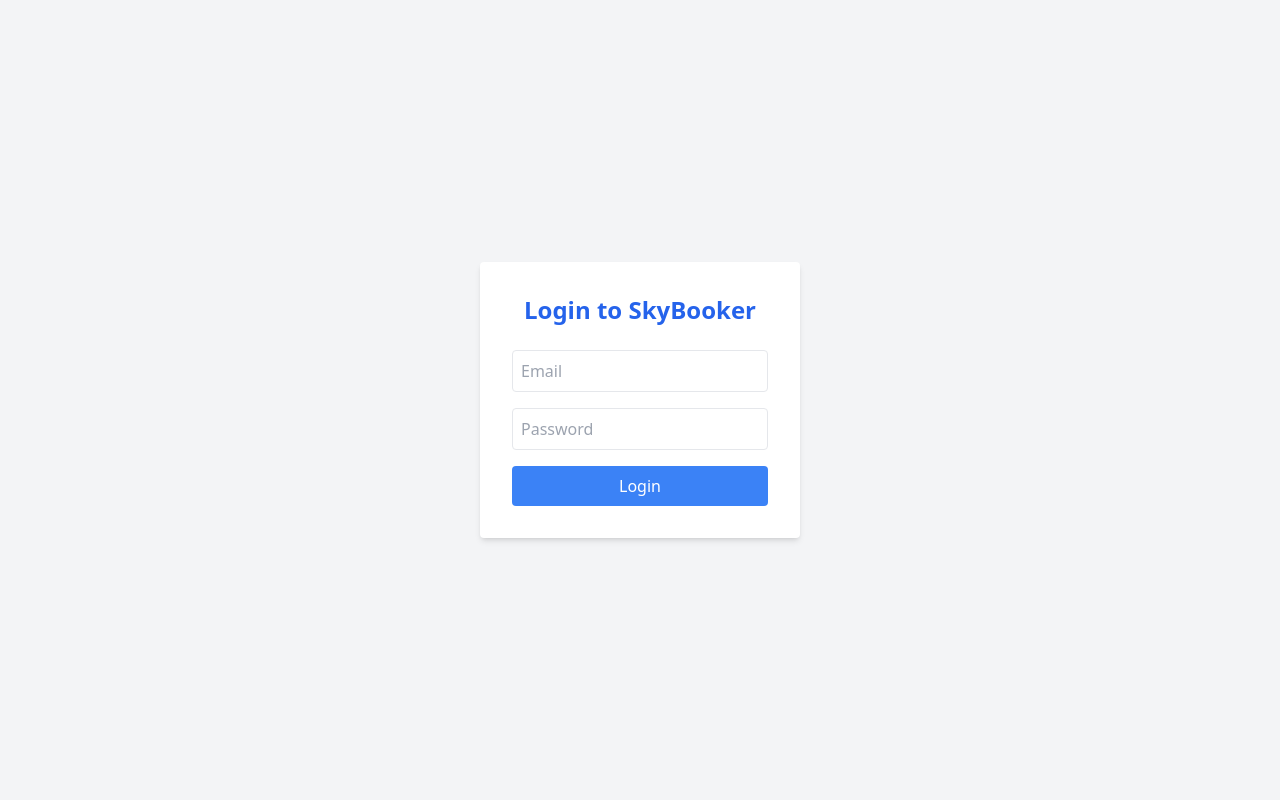
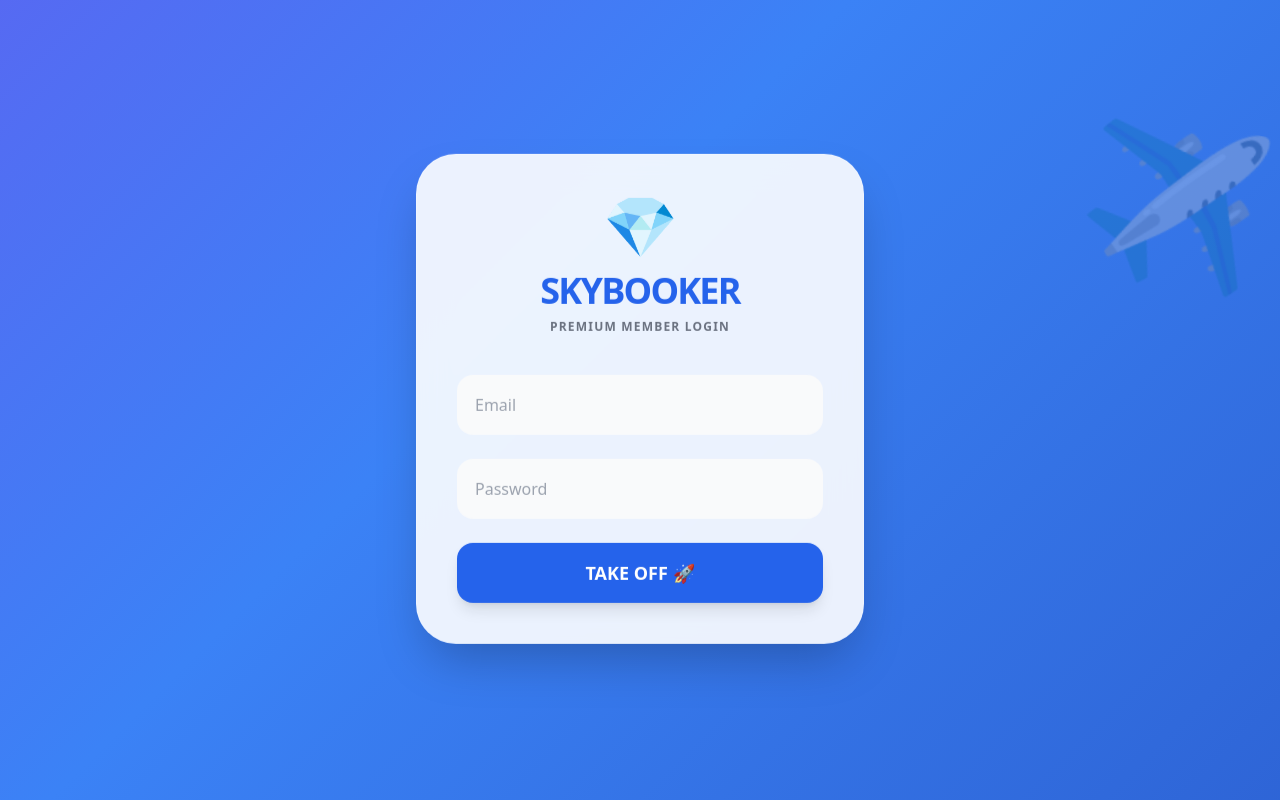
Before and after one commit to akrititrivedi18/skybooker-pro, a React (Create React App) app in the folder skybooker-project/frontend/: page / in a window 1280 px wide. Built offline with nearby package versions, Linux system fonts and the light colour scheme.

Commit message:
Update Login.js

```diff
--- a/skybooker-project/frontend/src/Login.js
+++ b/skybooker-project/frontend/src/Login.js
@@ -1,37 +1,63 @@
 import React, { useState } from 'react';
 import { useNavigate } from 'react-router-dom';
+import './App.css';
 
 function Login() {
   const [email, setEmail] = useState('');
-  const [pass, setPass] = useState('');
+  const [password, setPassword] = useState('');
   const navigate = useNavigate();
 
   const handleLogin = (e) => {
     e.preventDefault();
-    // Simple logic: agar email aur password khali nahi hain toh login kar do
-    if (email && pass) {
+    if (email === 'akriti@skybooker.com' && password === 'akriti123') {
       navigate('/search');
     } else {
-      alert("Please enter details");
+      alert('Galat credentials! Hint: akriti@skybooker.com / akriti123');
     }
   };
 
   return (
-    <div className="flex flex-col items-center justify-center h-screen bg-gray-100">
-      <form className="bg-white p-8 rounded shadow-md w-80" onSubmit={handleLogin}>
-        <h2 className="text-2xl font-bold mb-6 text-center text-blue-600">Login to SkyBooker</h2>
+    <div className="min-h-screen flex items-center justify-center animate-gradient px-4 relative overflow-hidden">
+
+      {/* ✈️ YE RAHA BACKGROUND ME UDTA HUA PLANE */}
+      <div className="plane-bg text-white opacity-20" style={{ top: '20%' }}>
+        ✈️
+      </div>
+
+      {/* Login Card */}
+      <div className="bg-white/90 backdrop-blur-lg p-10 rounded-[2.5rem] shadow-2xl w-full max-w-md animate-float relative z-10 border border-white/20">
+
+        <div className="text-center mb-10">
+          <div className="text-6xl mb-4">💎</div>
+          <h1 className="text-4xl font-black text-blue-600 tracking-tighter">SKYBOOKER</h1>
+          <p className="text-gray-500 font-bold text-xs uppercase tracking-widest mt-2">Premium Member Login</p>
+        </div>
+
+        <form onSubmit={handleLogin} className="space-y-6">
           <input
-          type="email" placeholder="Email" className="w-full p-2 mb-4 border rounded"
+            type="email"
+            placeholder="Email"
+            className="w-full p-4 bg-gray-50 border-2 border-transparent focus:border-blue-500 rounded-2xl outline-none font-medium"
+            value={email}
             onChange={(e) => setEmail(e.target.value)}
+            required
           />
           <input
-          type="password" placeholder="Password" className="w-full p-2 mb-4 border rounded"
-          onChange={(e) => setPass(e.target.value)}
+            type="password"
+            placeholder="Password"
+            className="w-full p-4 bg-gray-50 border-2 border-transparent focus:border-blue-500 rounded-2xl outline-none font-medium"
+            value={password}
+            onChange={(e) => setPassword(e.target.value)}
+            required
           />
-        <button className="w-full bg-blue-500 text-white p-2 rounded hover:bg-blue-600">
-          Login
+          <button
+            type="submit"
+            className="w-full bg-blue-600 hover:bg-blue-700 text-white p-4 rounded-2xl font-black text-lg shadow-lg transition-all active:scale-95"
+          >
+            TAKE OFF 🚀
           </button>
         </form>
+      </div>
     </div>
   );
 }
```
Lines whose indentation alone changed are shown as unchanged.
